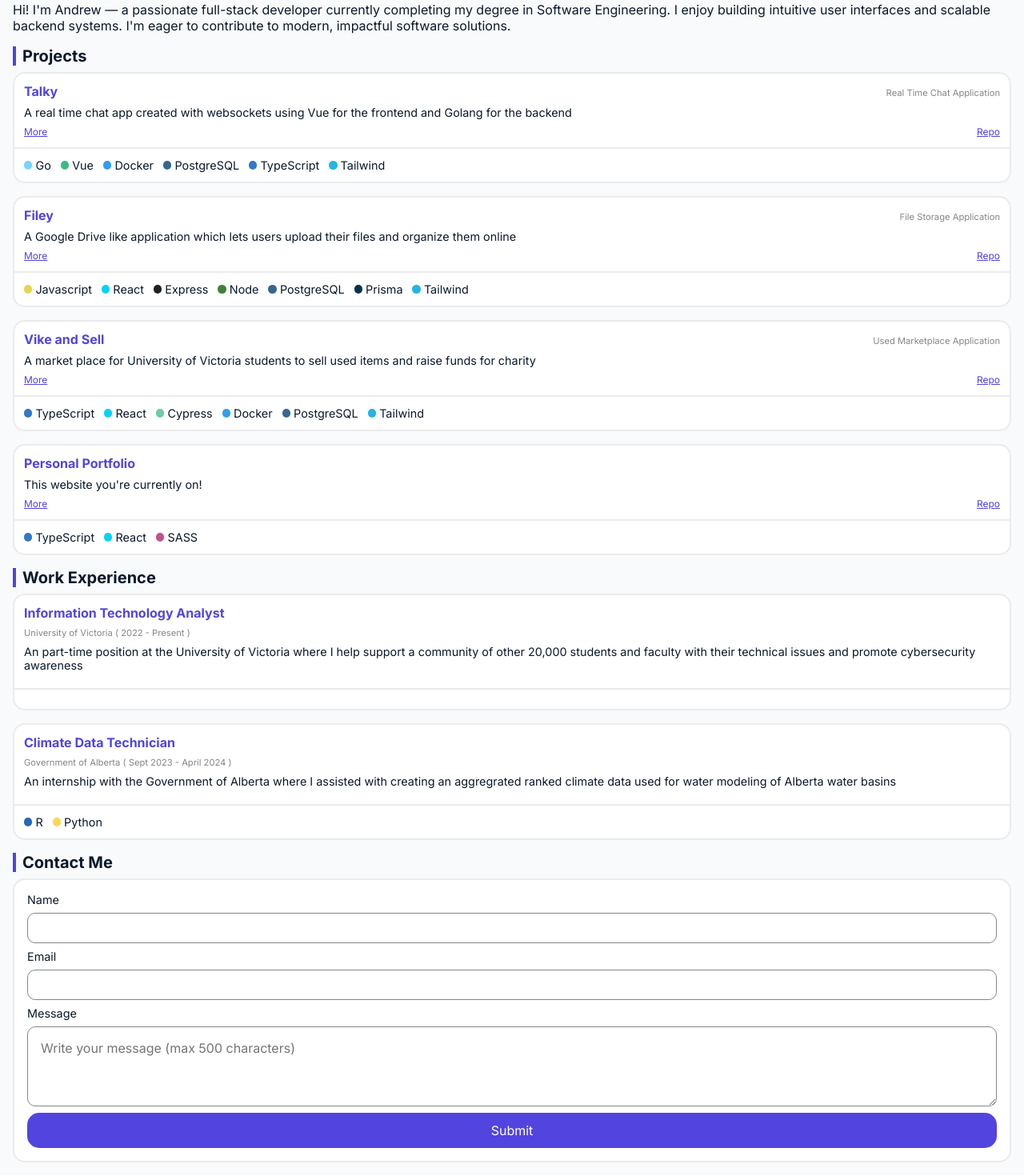
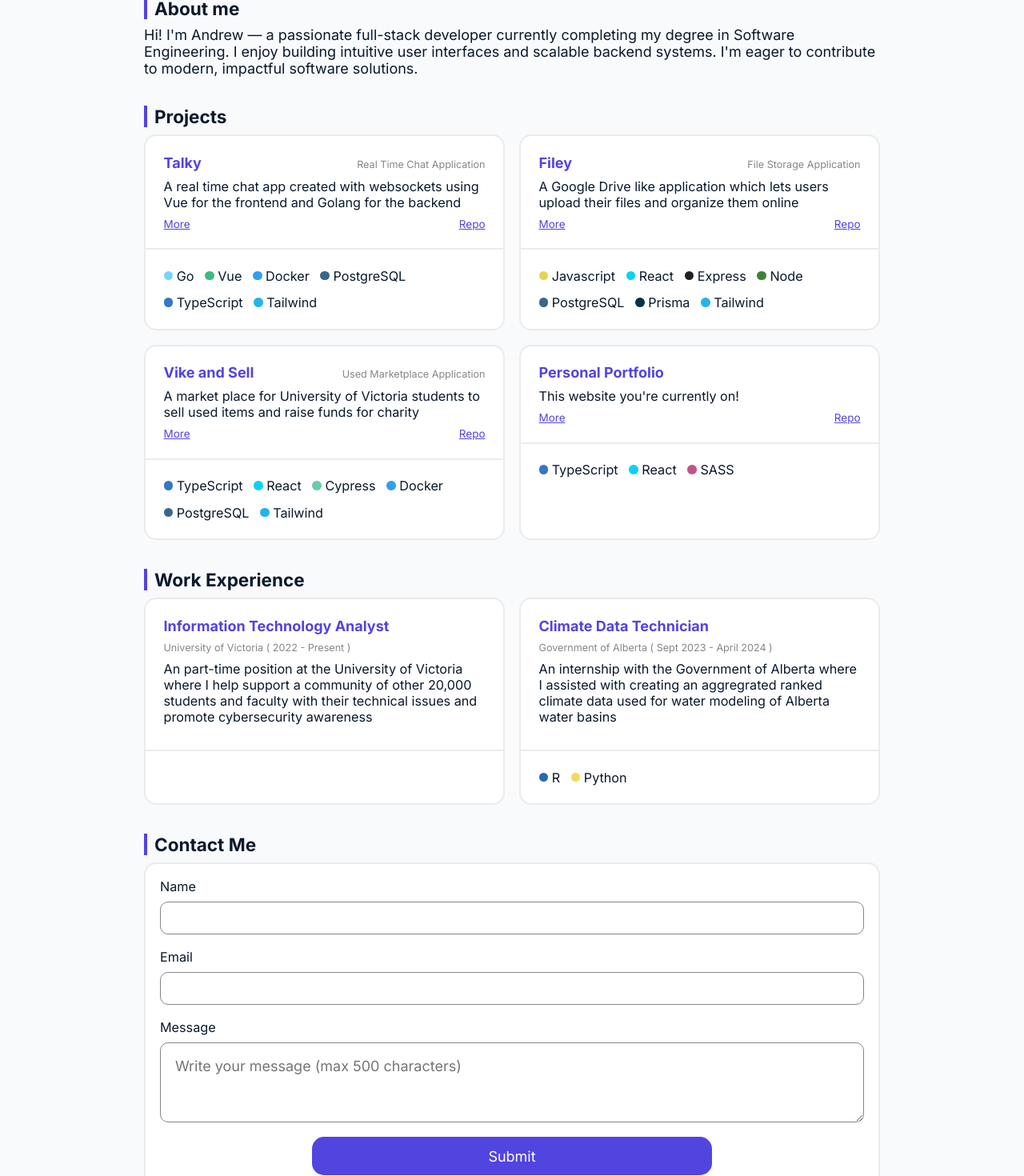
Before and after one commit to Andrewyuhu/portfolio, a React (Vite) app: page / in a window 1280 px wide. Shown: the part 179-1649 px from the top of the page at 80% size. Built offline with nearby package versions, Linux system fonts and the light colour scheme.

Commit message:
adding basic reponsiveness & re-enabling email form

```diff
--- a/src/components/ContactForm.tsx
+++ b/src/components/ContactForm.tsx
@@ -1,5 +1,5 @@
 import { useState } from "react";
-// import emailjs from "@emailjs/browser";
+import emailjs from "@emailjs/browser";
 
 function ContactForm() {
   const [name, setName] = useState("");
@@ -14,17 +14,17 @@ function ContactForm() {
       return;
     }
 
-    // try {
-    //   emailjs.init({ publicKey: import.meta.env.VITE_EMAILJS_PUBLIC_KEY });
-    //   await emailjs.send(
-    //     import.meta.env.VITE_EMAILJS_SERVICE,
-    //     import.meta.env.VITE_EMAILJS_TEMPLATE,
-    //     { name, email, message }
-    //   );
-    //   console.log("success");
-    // } catch (error) {
-    //   console.log(error);
-    // }
+    try {
+      emailjs.init({ publicKey: import.meta.env.VITE_EMAILJS_PUBLIC_KEY });
+      await emailjs.send(
+        import.meta.env.VITE_EMAILJS_SERVICE,
+        import.meta.env.VITE_EMAILJS_TEMPLATE,
+        { name, email, message }
+      );
+      console.log("success");
+    } catch (error) {
+      console.log(error);
+    }
   };
 
   return (
--- a/src/index.scss
+++ b/src/index.scss
@@ -6,6 +6,7 @@ $secondary-text: #85868a;
 $primary-bg: #f9fafc;
 $font: "Inter", sans-serif;
 $nav-height: 45px;
+$nav-height-md: 60px;
 
 @mixin flex-col {
   display: flex;
@@ -51,6 +52,7 @@ footer {
   background: white;
   margin-top: 1rem;
   font-size: 0.7rem;
+  border-top: 1px #ebebeb solid;
   color: $secondary-text;
 }
 
@@ -102,6 +104,7 @@ nav {
 
 section {
   scroll-margin-top: calc($nav-height + 10px);
+  width: 100%;
   padding: 0 1rem;
 }
 
@@ -152,6 +155,7 @@ section {
 
 .project-card-skills {
   display: flex;
+  align-items: center;
   gap: 0.75rem;
   flex-wrap: wrap;
   padding: 0.75rem;
@@ -187,7 +191,6 @@ form {
   padding: 1rem;
   border: 2px solid #ebebeb;
   border-radius: 15px;
-
   label {
     font-size: 0.9rem;
     color: $primary-text;
@@ -224,6 +227,8 @@ form {
   padding: 0.75rem;
   border-radius: 15px;
   transition: transform ease-in 0.3s;
+  width: clamp(340px, 100%, 500px);
+  margin: 0 auto;
 
   &:hover {
     background: #453ab8;
@@ -234,3 +239,58 @@ form {
     transition: transform ease-in 0.2s;
   }
 }
+
+@media (min-width: 768px) {
+  * {
+    font-size: 18px;
+  }
+
+  .main-wrapper {
+    gap: 2rem;
+  }
+
+  .project-section {
+    display: grid;
+    grid-template-columns: repeat(2, 1fr);
+  }
+
+  nav {
+    height: $nav-height-md;
+  }
+
+  section {
+    scroll-margin-top: calc($nav-height-md + 10px);
+    padding: 0 3rem;
+  }
+
+  .project-card {
+    border: 2px solid #ebebeb;
+    border-radius: 15px;
+    background: white;
+
+    & > * {
+      padding: 1.25rem;
+    }
+  }
+
+  footer {
+    @include flex-center();
+    padding: 2rem;
+    background: white;
+    margin-top: 2rem;
+  }
+}
+
+@media (min-width: 1200px) {
+  .main-wrapper {
+    gap: 2rem;
+  }
+
+  section {
+    padding: 0 10rem;
+  }
+
+  form {
+    gap: 1rem;
+  }
+}
```
